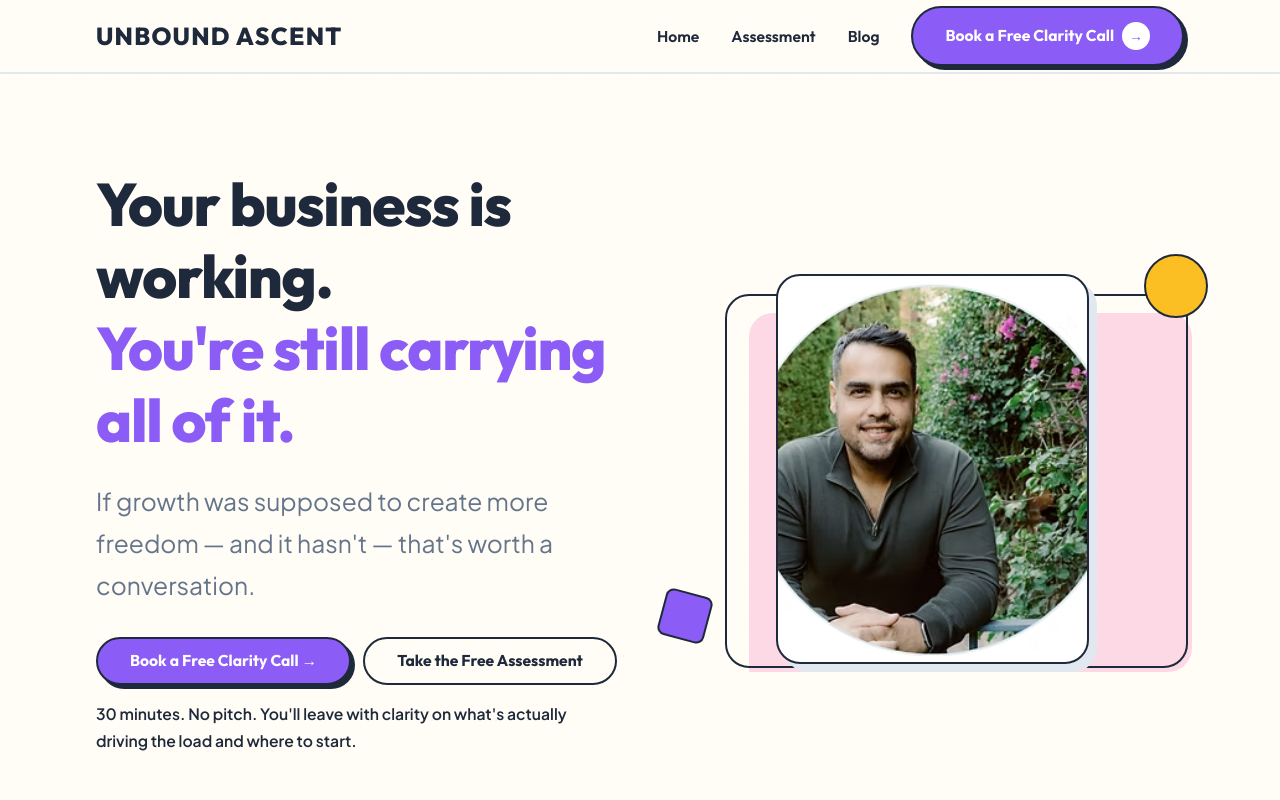
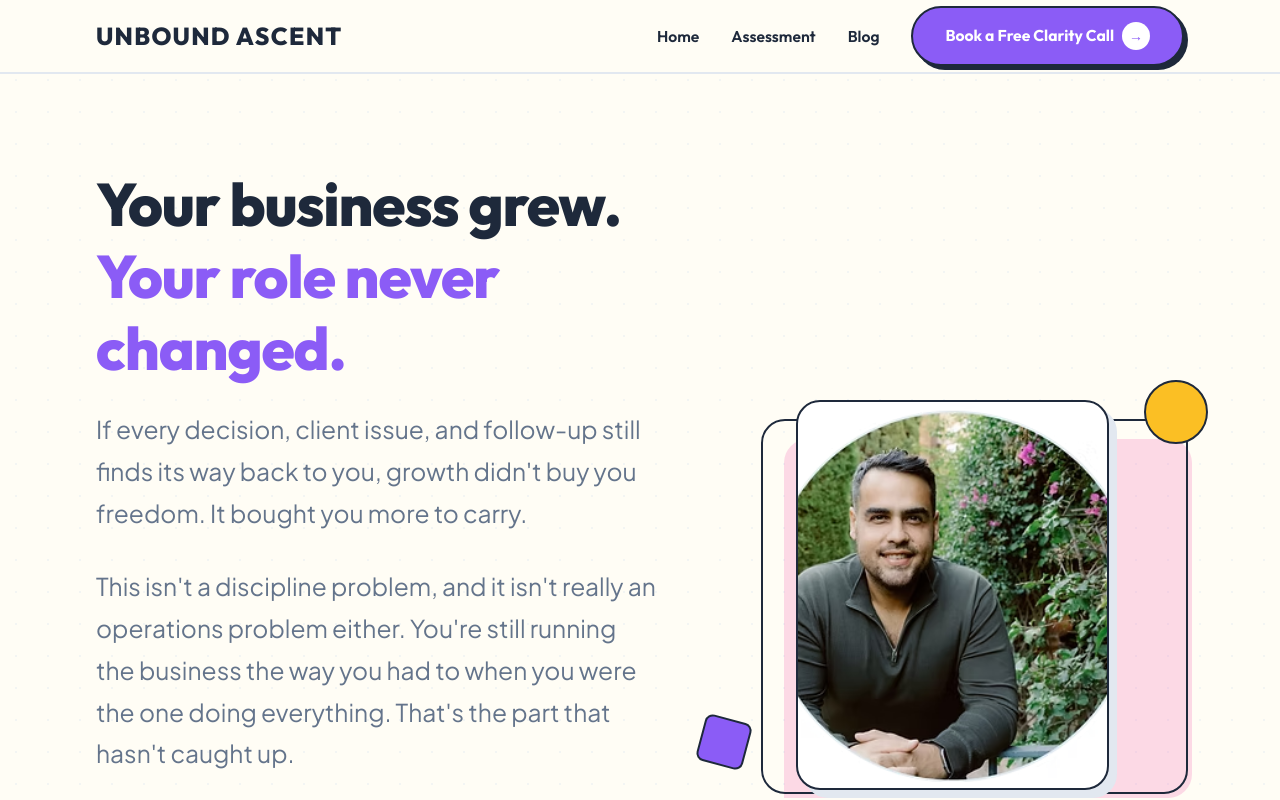
Before and after one commit to unboundascentdev/unbound-ascent, a Next.js app: page / in a window 1280 px wide. Shown: the top 800 px of the page. Built offline with nearby package versions, Linux system fonts and the light colour scheme.

Commit message:
hero rewrite: headline, body, CTAs, navbar label

```diff
--- a/src/components/Hero.js
+++ b/src/components/Hero.js
@@ -10,10 +10,10 @@ export default function Hero() {
             <br />
             <span className={styles.subline}>{hero.subline}</span>
           </h1>
-          <p className={styles.body}>{hero.body}</p>
+          <p className={styles.body}>{hero.bodyP1}</p><p className={styles.body}>{hero.bodyP2}</p>
           <div className={styles.ctaGroup}>
             <a href={BOOKING_URL} className={styles.bookingBtn} target="_blank" rel="noopener noreferrer">{hero.cta} →</a>
-            <a href="/assessment" className={styles.assessmentBtn}>Take the Free Assessment</a>
+            <div><a href="/assessment" className={styles.assessmentBtn}>{hero.assessmentCta} →</a><p className={styles.assessmentNote}>{hero.assessmentLink}</p></div>
           </div>
           <p className={styles.note}>{hero.ctaNote}</p>
         </div>
--- a/src/data/content.js
+++ b/src/data/content.js
@@ -14,12 +14,14 @@ export const nav = {
 
 // Section 1 — Opener
 export const hero = {
-  headline: "Your business is working.",
-  subline: "You're still carrying all of it.",
-  body: "If growth was supposed to create more freedom — and it hasn't — that's worth a conversation.",
-  ctaNote: "30 minutes. No pitch. You'll leave with clarity on what's actually driving the load and where to start.",
-  cta: "Book a Free Clarity Call",
-  assessmentLink: "Not sure where you stand? Take the free assessment — it takes 3 minutes",
+  headline: "Your business grew.",
+  subline: "Your role never changed.",
+  bodyP1: "If every decision, client issue, and follow-up still finds its way back to you, growth didn't buy you freedom. It bought you more to carry.",
+  bodyP2: "This isn't a discipline problem, and it isn't really an operations problem either. You're still running the business the way you had to when you were the one doing everything. That's the part that hasn't caught up.",
+  ctaNote: "30 minutes. No pitch. You'll leave knowing the 1-3 things still tethering you to the business.",
+  cta: "Book Your Founder Load Audit",
+  assessmentCta: "Find out how dependent your business really is on you",
+  assessmentLink: "10 questions. 2 minutes. See exactly where you stand.",
 
 };
 
@@ -32,7 +34,7 @@ export const problem = {
     "Revenue is real. So is the exhaustion.",
     "You keep waiting for things to slow down. They don't.",
   ],
-  closer: "This isn't a motivation problem. It's a structural one. And it's fixable.",
+  closer: "This isn't a motivation problem. It's a role, boundary, and decision-structure problem. And once you can see it, you can change it.",
 };
 
 // Section 3 — Who It's For
@@ -99,7 +101,7 @@ export const about = {
   title: "About Chris",
   body: "I work with service-based business owners who are building real things and want to stop paying for it with everything else that matters.",
   background: "I've spent years inside growing businesses — not just advising them. I watched capable founders build real revenue, hire real teams, and still end up as the thing everything routes through. Every decision, every escalation, every moment something felt uncertain — it came back to them. That pattern has a structural cause. And that's what I work on.",
-  cta: "Book a Free Clarity Call",
+  cta: "Book Your Founder Load Audit",
 };
 
 // Footer
```
